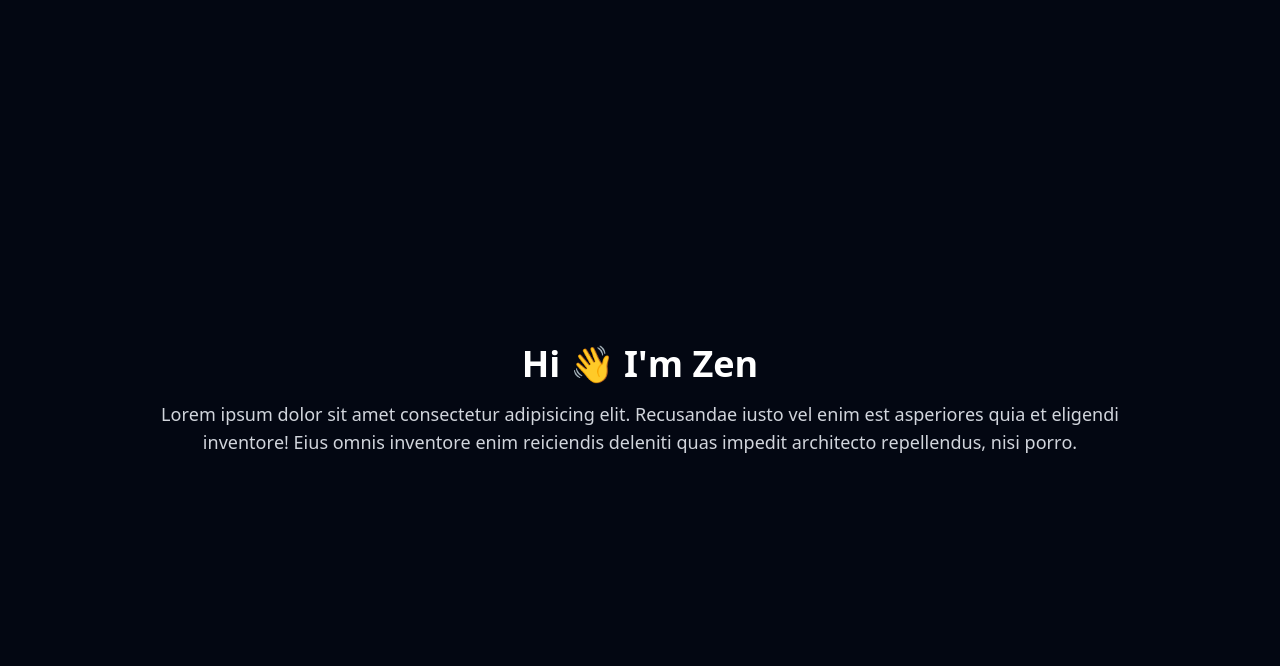
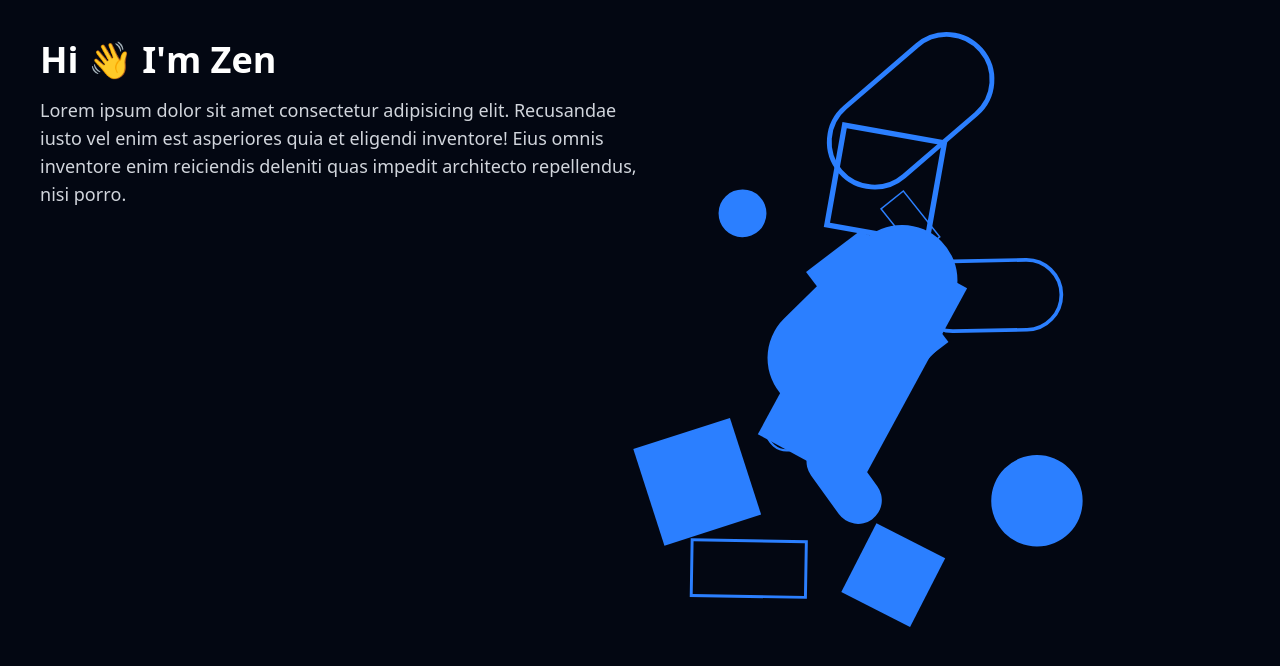
Before and after one commit to Nakazain/Porto-w-anime-js, a React (Vite) app: page / in a window 1280 px wide. Shown: the top 666 px of the page. Built offline with nearby package versions, Linux system fonts and the light colour scheme.

Commit message:
Make cool animation

```diff
--- a/src/App.tsx
+++ b/src/App.tsx
@@ -1,7 +1,14 @@
 import { useEffect } from "react";
-import { animate, stagger, text } from "animejs";
+import { animate, stagger, text, utils } from "animejs";
+import Shape from "./component/shape";
 
 function App() {
+  const viewportWidth = window.innerWidth;
+  const viewportHeight = window.innerHeight;
+
+  console.log("Viewport Width:", viewportWidth);
+  console.log("Viewport Height:", viewportHeight);
+
   function fadeInLeftC(
     dur: number,
     staggerDelay: number,
@@ -16,6 +23,21 @@ function App() {
       opacity: [{ from: 0 }, { to: 1, duration: dur }],
       delay: stagger(staggerDelay, { start: waitUntil }),
       duration: dur,
+    });
+  }
+
+  function anim() {
+    animate(".absolute", {
+      x: () => utils.random(-10, viewportWidth / 3),
+      y: () => utils.random(-10, viewportHeight / 1.5),
+      rotate: () => utils.random(-180, 180),
+      scale: () => utils.random(.25, 1.5, 3),
+      duration: stagger([500, 1000], {from: "random"}),
+      ease: "inOutSine",
+      loop: true,
+      onLoop(self) {
+        self.refresh();
+      },
     });
   }
 
@@ -38,22 +60,43 @@ function App() {
 
   useEffect(() => {
     fadeInLeftC(800, 100, 200, "name");
-    fadeInUpC(200, 10, 1000, "ket");
+    fadeInUpC(200, 5, 1000, "ket");
+    anim();
   }, []);
 
   return (
     <>
-      <div className="flex justify-center text-center">
-        <div className="flex flex-col max-w-4/5 items-center justify-center min-h-screen">
-          <h1 id="name" className="text-4xl font-bold text-white opacity-0">
-            Hi 👋 I'm Zen
-          </h1>
-          <h2 id="ket" className="mt-4 text-lg text-gray-300 opacity-0">
-            Lorem ipsum dolor sit amet consectetur adipisicing elit. Recusandae
-            iusto vel enim est asperiores quia et eligendi inventore! Eius omnis
-            inventore enim reiciendis deleniti quas impedit architecto
-            repellendus, nisi porro.
-          </h2>
+      <div className="flex justify-center mt-10 mx-10">
+        <div className="flex items-center justify-center min-h-screen">
+          <div className="min-h-screen flex-1">
+            <h1 id="name" className="text-4xl font-bold text-white opacity-0">
+              Hi 👋 I'm Zen
+            </h1>
+            <h2 id="ket" className="mt-4 text-lg text-gray-300 opacity-0">
+              Lorem ipsum dolor sit amet consectetur adipisicing elit.
+              Recusandae iusto vel enim est asperiores quia et eligendi
+              inventore! Eius omnis inventore enim reiciendis deleniti quas
+              impedit architecto repellendus, nisi porro.
+            </h2>
+          </div>
+          <div className="flex-1">
+            <Shape type="circle"/>
+            <Shape type="circleOutline"/>
+            <Shape type="square"/>
+            <Shape type="squareOutline"/>
+            <Shape type="rectangle"/>
+            <Shape type="rectangleOutline"/>
+            <Shape type="oval"/>
+            <Shape type="ovalOutline"/>
+            <Shape type="circle"/>
+            <Shape type="circleOutline"/>
+            <Shape type="square"/>
+            <Shape type="squareOutline"/>
+            <Shape type="rectangle"/>
+            <Shape type="rectangleOutline"/>
+            <Shape type="oval"/>
+            <Shape type="ovalOutline"/>
+          </div>
         </div>
       </div>
     </>
--- /dev/null
+++ b/src/component/shape.tsx
@@ -0,0 +1,20 @@
+type ShapeProps = {
+  type?: string;
+  className?: string;
+};
+
+const shapeClasses: Record<string, string> = {
+  circle: "w-20 h-20 bg-blue-500 rounded-full",
+  circleOutline: "w-20 h-20 border-4 border-blue-500 rounded-full",
+  square: "w-20 h-20 bg-blue-500",
+  squareOutline: "w-20 h-20 border-4 border-blue-500",
+  rectangle: "w-40 h-20 bg-blue-500",
+  rectangleOutline: "w-40 h-20 border-4 border-blue-500",
+  oval: "w-40 h-20 bg-blue-500 rounded-full",
+  ovalOutline: "w-40 h-20 border-4 border-blue-500 rounded-full",
+};
+
+export default function Shape({ type = "circle", className = "" }: ShapeProps) {
+  const shapeClass = shapeClasses[type] || shapeClasses["circle"];
+  return <div className={`absolute top-14 ${shapeClass} ${className}`}></div>;
+}
```
